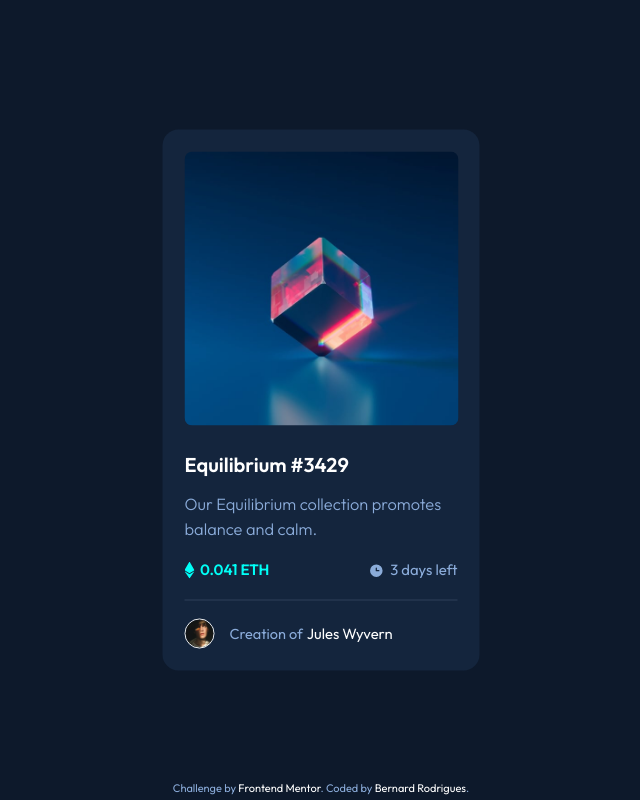
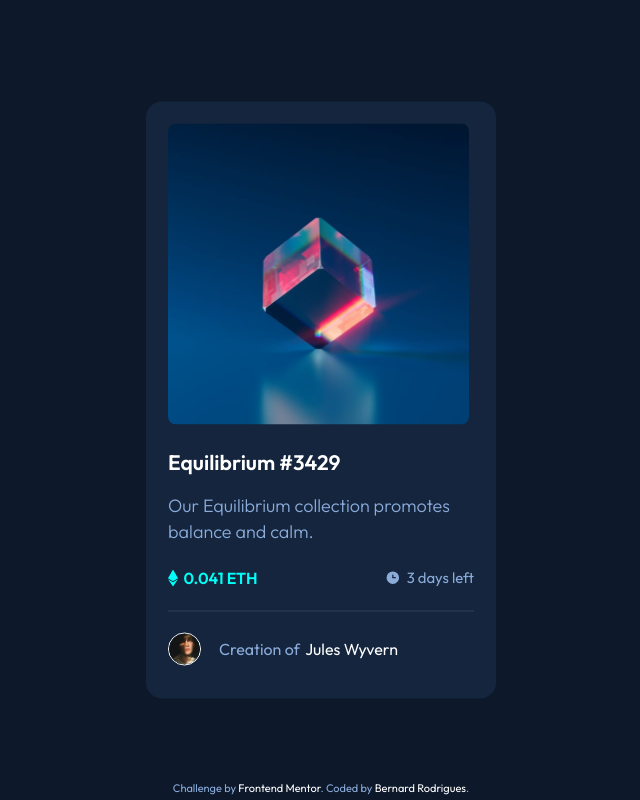
Before and after one commit to bernard-rodrigues/Frontendmentor-nft-preview-card-component, a website: page index.html in a window 1280 px wide. Shown: the whole page, without its empty margins (319-959 px from the left). Drawn offline with Linux system fonts and the light colour scheme.

Commit message:
Desktop layout corrections

```diff
--- a/index.html
+++ b/index.html
@@ -21,12 +21,12 @@
     w-[327px] h-[542px] p-[22px] absolute left-1/2 -translate-x-1/2 top-1/2 -translate-y-1/2 rounded-2xl
     bg-veryDarkBlueCardBG
     flex flex-col justify-between
-    lg:w-[317px] lg:h-[541px]
+    lg:w-[350px] lg:h-[597px] lg:pb-[33px]
   ">
 
     <div class="
       w-[279px] h-[279px] relative
-      lg:w-[274px] lg:h-[274px]
+      lg:w-[301px] lg:h-[301px]
     ">
       <img class="rounded-xl lg:rounded-lg" src="images/image-equilibrium.jpg" alt="Equilibrium, by Jules Wyvern">
       <div class="
@@ -39,16 +39,17 @@
     </div>
 
     <h1 class="
-      text-[1.4rem] lg:text-[20px] font-[600] text-myWhite mt-[6px] -mb-[6px] transition-colors
+      text-[1.4rem] font-[600] text-myWhite mt-[6px] -mb-[6px] transition-colors
+      lg:text-[21px] lg:mt-[1px] lg:-mb-[6px]
       hover:cursor-pointer hover:text-cyan
     ">Equilibrium #3429</h1>
 
-    <p class="font-[300] lg:text-[16.4px]">Our Equilibrium collection promotes balance and calm.</p>
+    <p class="font-[300] lg:text-[18px] leading-[26px]">Our Equilibrium collection promotes balance and calm.</p>
 
     <div class="flex justify-between">
       <div class="flex items-center gap-[7px] lg:gap-[5px]">
         <img class="lg:h-[17px] lg:w-auto" src="images/icon-ethereum.svg" alt="Ethereum symbol">
-        <span class="text-cyan font-[600] lg:text-[15px]">0.041 ETH</span>
+        <span class="text-cyan font-[600] lg:text-[16px]">0.041 ETH</span>
       </div>
       <div class="flex items-center gap-[6px]">
         <span><img class="lg:h-[16px] lg:w-auto" src="images/icon-clock.svg" alt="Clock icon"></span>
@@ -58,13 +59,13 @@
 
     <hr class="border-veryDarkBlueLine">
 
-    <div class="flex items-center justify-left gap-[18px] lg:gap-[15px]">
+    <div class="flex items-center justify-left gap-[18px]">
       <img class="
         border border-myWhite rounded-full h-[34px] w-auto
         hover:cursor-pointer
-        lg:h-[30px]
+        lg:h-[33px]
       " id="avatar" src="images/image-avatar.png" alt="Jules Wyvern profile picture">
-      <p class="text-[15px] lg:text-[14.5px]">Creation of <span class="text-myWhite lg:text-[14.8px] ml-[2px] lg:ml-[1px] transition-colors hover:cursor-pointer hover:text-cyan">Jules Wyvern</span></p>
+      <p class="text-[15px] lg:text-[16px]">Creation of <span class="text-myWhite ml-[2px] transition-colors hover:cursor-pointer hover:text-cyan">Jules Wyvern</span></p>
     </div>
 
   </main>
```
Also changed, not shown: dist/output.css.
